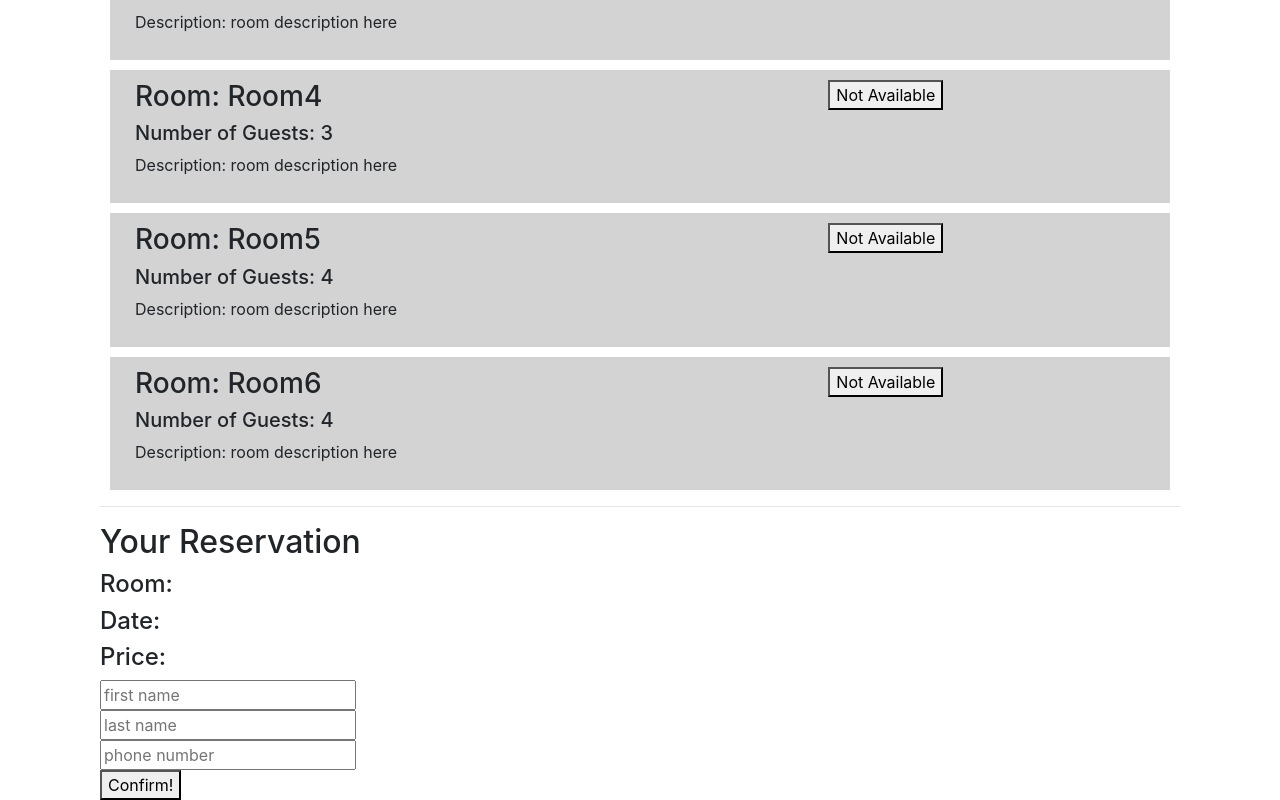
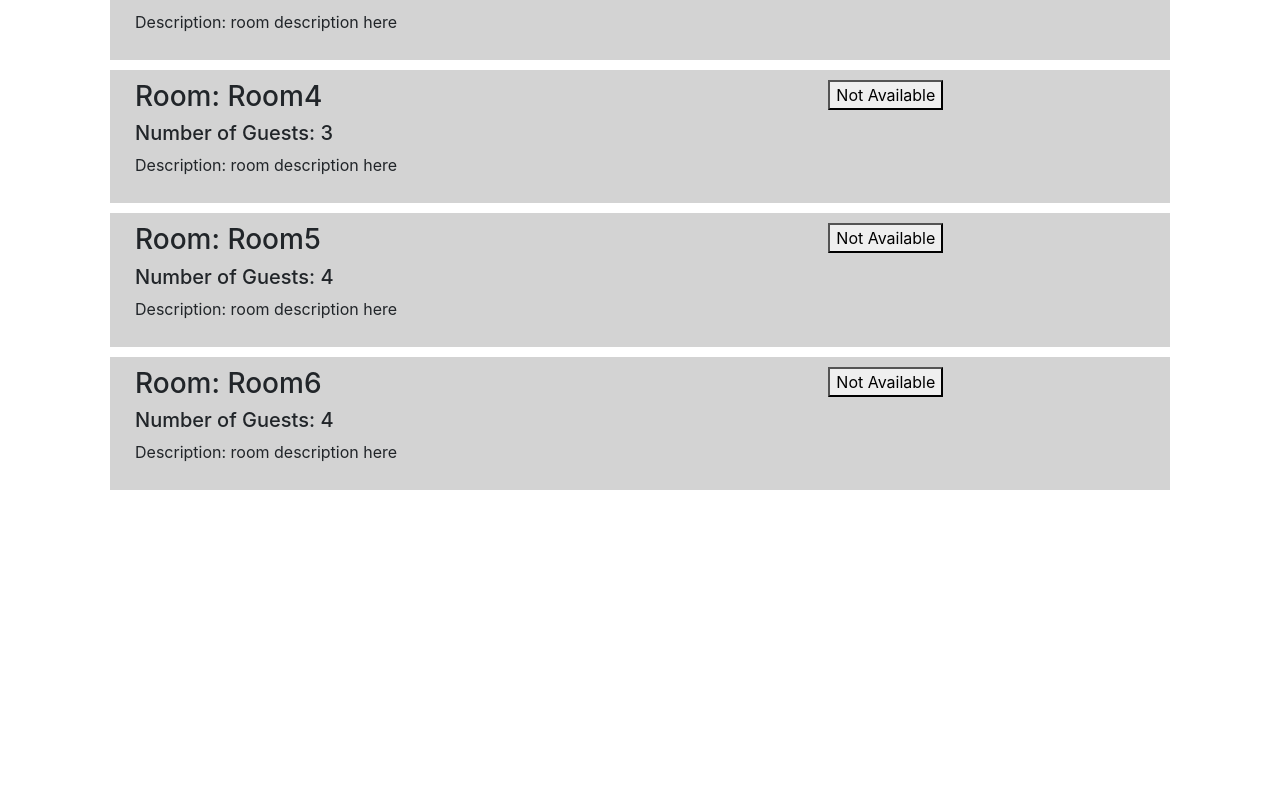
Before and after one commit to yetka/react-redux-marine-resort, a React app: page /#/ in a window 1280 px wide. Shown: the part 695-1495 px from the top of the page. After the commit the page ends 1195 px from the top, so only its background shows below. Built offline with nearby package versions, Linux system fonts and the light colour scheme.

Commit message:
pass props to ReservationRequest component

```diff
--- a/src/components/App.jsx
+++ b/src/components/App.jsx
@@ -70,15 +70,19 @@ class App extends React.Component {
       roomsFilter: {numberOfGuests: null, startDay: null, lastDay: null}
     };
     this.handleNewFilterCreation=this.handleNewFilterCreation.bind(this);
+    this.handleBookRoomButtonClick=this.handleBookRoomButtonClick.bind(this);
   }
 
   handleNewFilterCreation(newFilter){
-    console.log(newFilter.numberOfGuests);
     var newRoomsFilter = {};
     newRoomsFilter['numberOfGuests'] = newFilter.numberOfGuests;
     newRoomsFilter['startDay'] = newFilter.fromDate;
     newRoomsFilter['lastDay'] = newFilter.toDate;
     this.setState({roomsFilter: newRoomsFilter});
+  }
+
+  handleBookRoomButtonClick(roomId, startDay, endDay) {
+
   }
 
   render() {
@@ -87,7 +91,7 @@ class App extends React.Component {
         <Switch>
           <Route exact path='/' render={()=><Guest masterRoomsList={this.state.masterRoomsList}
             onNewFilterCreation={this.handleNewFilterCreation}
-            roomsFilter={this.state.roomsFilter} />} />
+            roomsFilter={this.state.roomsFilter} onBookRoomButtonClick={this.handleBookRoomButtonClick} />} />
           <Route path='/admin' render={()=><Admin masterRoomsList={this.state.masterRoomsList} />} />
         </Switch>
       </div>
--- a/src/components/BookRoomButton.jsx
+++ b/src/components/BookRoomButton.jsx
@@ -1,11 +1,42 @@
 import React from 'react';
+import ReservationRequest from './ReservationRequest';
+import PropTypes from 'prop-types';
 
-function BookRoomButton(){
-  return (
-    <div>
-      <button>Book!</button>
-    </div>
-  );
+class BookRoomButton extends React.Component {
+  constructor(props) {
+    super(props);
+    this.state = {
+      formVisibleOnPage: false
+    };
+    this.handleBookRoomButtonClick=this.handleBookRoomButtonClick.bind(this);
+  }
+
+
+  handleBookRoomButtonClick() {
+    this.setState({formVisibleOnPage: true})
+  }
+  render() {
+    let currentlyVisibleContent = null;
+    if (this.state.formVisibleOnPage) {
+      currentlyVisibleContent = <ReservationRequest roomName={this.props.roomName} startDay={this.props.startDay} endDay={this.props.endDay}/>
+    } else {
+      currentlyVisibleContent =
+      <div>
+        <button onClick={() => {this.handleBookRoomButtonClick();}}>Book!</button>
+      </div>
+    }
+    return (
+      <div>
+        {currentlyVisibleContent}
+      </div>
+    );
+  }
 }
 
+BookRoomButton.propTypes = {
+  roomName: PropTypes.string,
+  startDay: PropTypes.string,
+  endDay: PropTypes.string
+};
+
 export default BookRoomButton;
--- a/src/components/Guest.jsx
+++ b/src/components/Guest.jsx
@@ -2,7 +2,6 @@ import React from 'react';
 import Header from './Header';
 import RoomsFilter from './RoomsFilter';
 import RoomsList from './RoomsList';
-import ReservationRequest from './ReservationRequest';
 import PropTypes from 'prop-types';
 
 function Guest(props){
@@ -14,9 +13,9 @@ function Guest(props){
       <RoomsFilter onNewFilterCreation={props.onNewFilterCreation}/>
       <br></br>
       <hr></hr>
-      <RoomsList masterRoomsList={props.masterRoomsList} roomsFilter={props.roomsFilter}/>
-      <hr></hr>
-      <ReservationRequest />
+      <RoomsList
+        masterRoomsList={props.masterRoomsList}
+        roomsFilter={props.roomsFilter} />
     </div>
   );
 }
--- a/src/components/ReservationRequest.jsx
+++ b/src/components/ReservationRequest.jsx
@@ -1,12 +1,20 @@
 import React from 'react';
+import PropTypes from 'prop-types';
 
-function ReservationRequest(){
+function ReservationRequest(props){
+  var start = new Date(props.startDay);
+  var end = new Date(props.endDay);
+  var numberOfDays = ((end - start) / (1000*60*60*24)) + 1;
+  var price;
+
+
+
+
   return (
     <div>
       <h2>Your Reservation</h2>
-      <h4>Room:</h4>
-      <h4>Date:</h4>
-      <h4>Price:</h4>
+      <h6>From: {props.startDay} to: {props.endDay}</h6>
+      <h5>Total Price: $ {price}</h5>
       <form>
         <input
           type='text'
@@ -26,4 +34,9 @@ function ReservationRequest(){
   );
 }
 
+ReservationRequest.propTypes = {
+  startDay: PropTypes.string,
+  endDay: PropTypes.string
+};
+
 export default ReservationRequest;
--- a/src/components/Room.jsx
+++ b/src/components/Room.jsx
@@ -24,7 +24,7 @@ function Room(props){
     if (reservations.includes(false)) {
       currentlyDispayedButton = <NotAvailableButton />;
     } else {
-      currentlyDispayedButton = <BookRoomButton />;
+      currentlyDispayedButton = <BookRoomButton roomName={props.name} startDay={props.roomsFilter.startDay} endDay={props.roomsFilter.lastDay} />;
     }
   } else {
     currentlyDispayedButton = <NotAvailableButton />;
@@ -45,11 +45,11 @@ function Room(props){
 
 Room.propTypes = {
   name: PropTypes.string,
+  id: PropTypes.string,
   description: PropTypes.string,
   numberOfGuests: PropTypes.number,
   reservations: PropTypes.object,
-  roomsFilter: PropTypes.object,
-
+  roomsFilter: PropTypes.object
 };
 
 export default Room;
```
